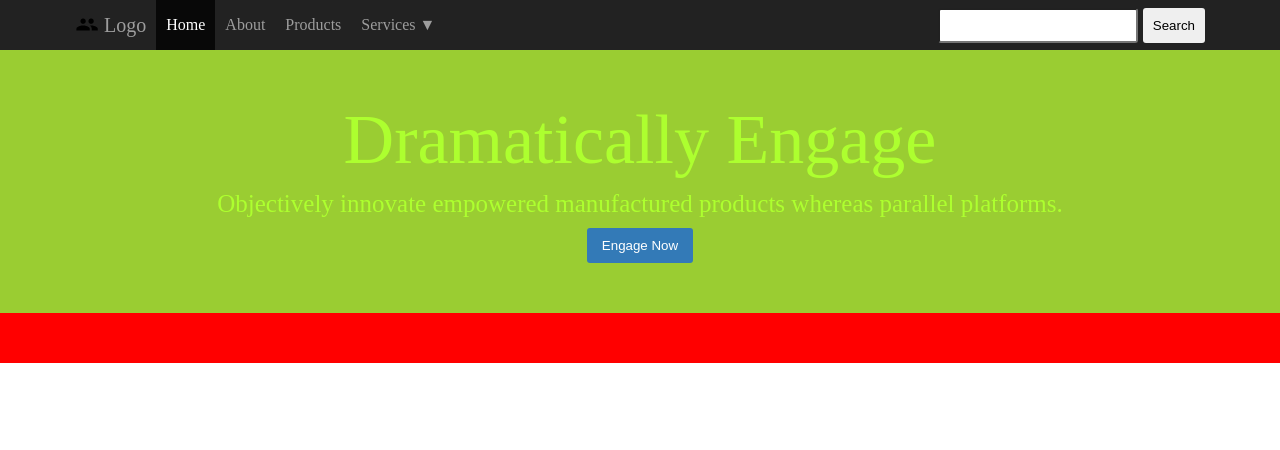
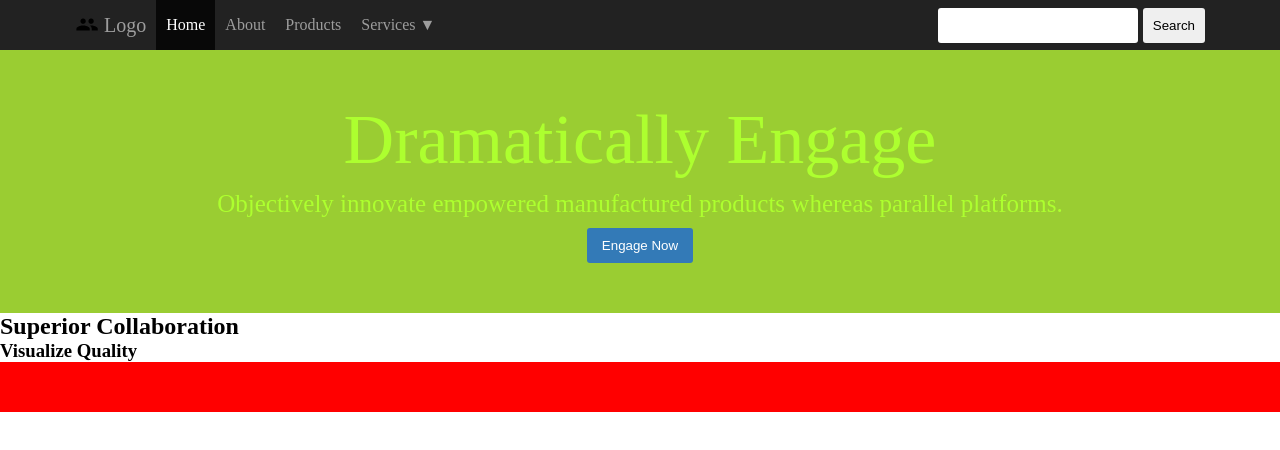
Before and after one commit to CaptainEmil/web-site, a plain HTML site: page index.html in a window 1280 px wide. Drawn offline with Linux system fonts and the light colour scheme; files whose address does not match are found by name.

Commit message:
added media screen for font size of heading and reset of input border and outline

```diff
--- a/index.html
+++ b/index.html
@@ -96,6 +96,13 @@
             </div>
             <div class="section-2">
                 <div class="section-2-container">
+                    <div class="section-2-heading-container">
+                        <div class="section-2-headings">
+                            <h2 class="section2-heading-1">Superior Collaboration</h2>
+                            <h3 class="section-2-heading-2">Visualize Quality</h3>
+                        </div>
+
+                    </div>
 
                 </div>
             </div>
--- a/styles/header.css
+++ b/styles/header.css
@@ -167,10 +167,6 @@ li {
     margin-left: auto;
 }
 
-
-
-
-
 .logo-container {
     display: flex;
     align-self: center;
--- a/styles/main.css
+++ b/styles/main.css
@@ -4,7 +4,7 @@
 .section-1 {
     background-color: var(--main-heading-bg-color);
     color: var(--main-heading-font-color);
-
+    text-align: center;
 }
 
 .section-1-container {
@@ -37,3 +37,10 @@
 .main-heading-button:active {
     background-color: var(--main-heading-button-active-bg-color);
 }
+
+
+@media screen and  (max-width: 800px) {
+    .heading {
+        font-size: calc(var(--heading-font-size) / 1.5);
+    }
+}
--- a/styles/normalize.css
+++ b/styles/normalize.css
@@ -13,3 +13,8 @@ ul,
 ol {
     list-style: none;
 }
+
+input[type="text"] {
+    border: 0;
+    outline: 0;
+}
```
